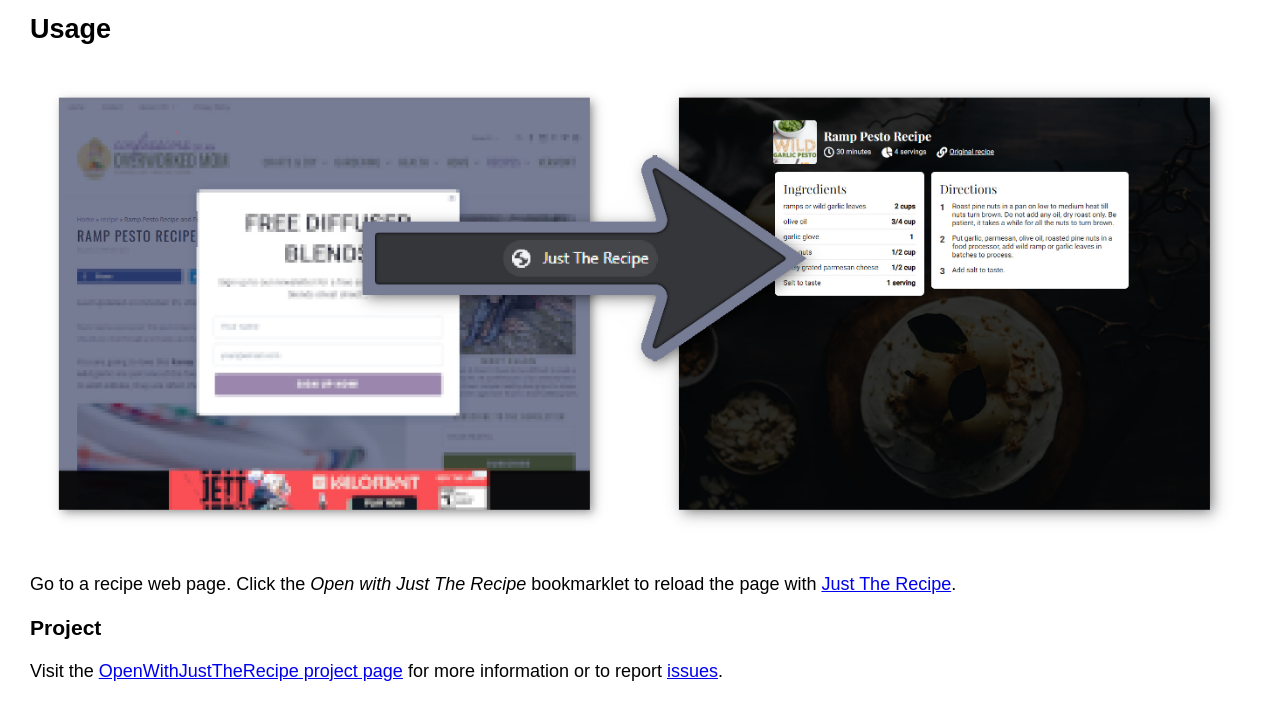
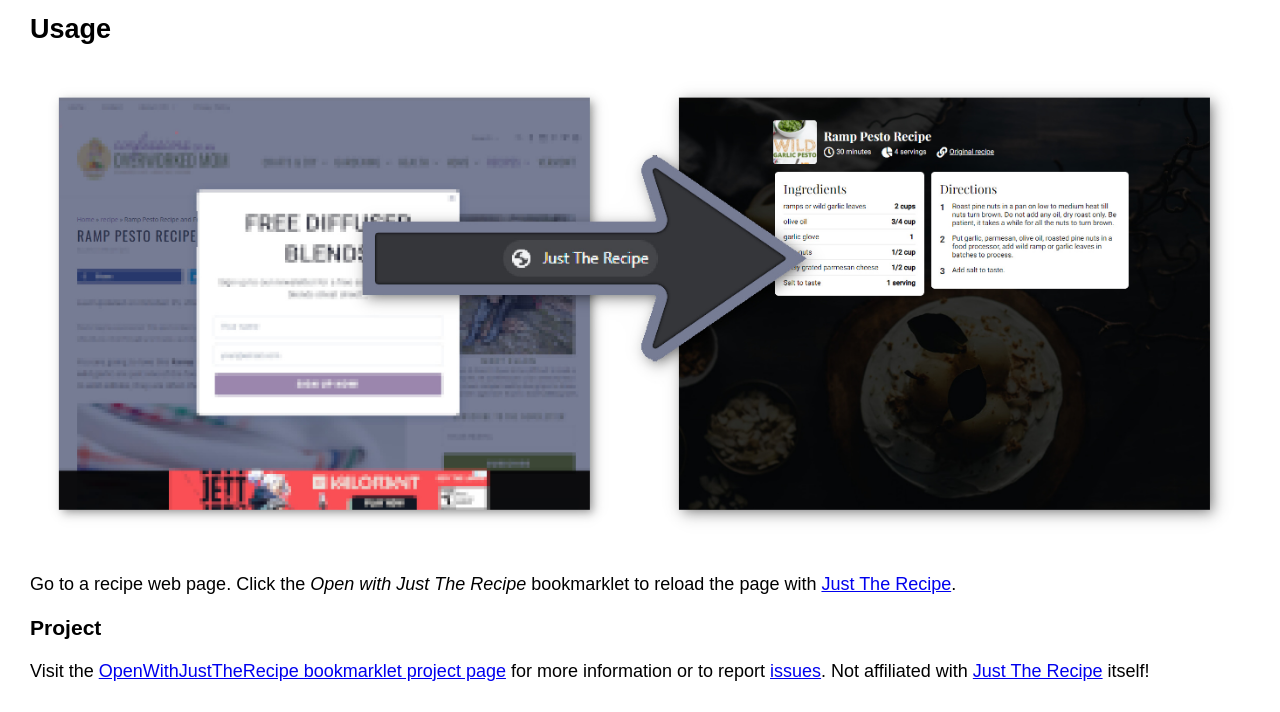
Before and after one commit to anoved/OpenWithJustTheRecipe, a plain HTML site: page index.html in a window 1280 px wide. Shown: the part 165-877 px from the top of the page. Drawn offline with Linux system fonts and the light colour scheme.

Commit message:
Update index.html

```diff
--- a/index.html
+++ b/index.html
@@ -54,13 +54,13 @@
 
 <h2>Usage</h2>
 
-    <p><img src="jtr-screenshot.jpg" alt="Open with Just The Recipe screenshot" class="screenshot"></p>
+<p><img src="jtr-screenshot.jpg" alt="Open with Just The Recipe screenshot" class="screenshot"></p>
 
 <p>Go to a recipe web page. Click the <em>Open with Just The Recipe</em> bookmarklet to reload the page with <a href="https://www.justtherecipe.app/">Just The Recipe</a>.</p>
 
 <h3>Project</h3>
 
-<p>Visit the <a href="https://github.com/anoved/OpenWithJustTheRecipe">OpenWithJustTheRecipe project page</a> for more information or to report <a href="https://github.com/anoved/OpenWithJustTheRecipe/issues">issues</a>.</p>
+<p>Visit the <a href="https://github.com/anoved/OpenWithJustTheRecipe">OpenWithJustTheRecipe bookmarklet project page</a> for more information or to report <a href="https://github.com/anoved/OpenWithJustTheRecipe/issues">issues</a>. Not affiliated with <a href="https://www.justtherecipe.app/">Just The Recipe</a> itself!</p>
 
 </body>
 </html>
```
